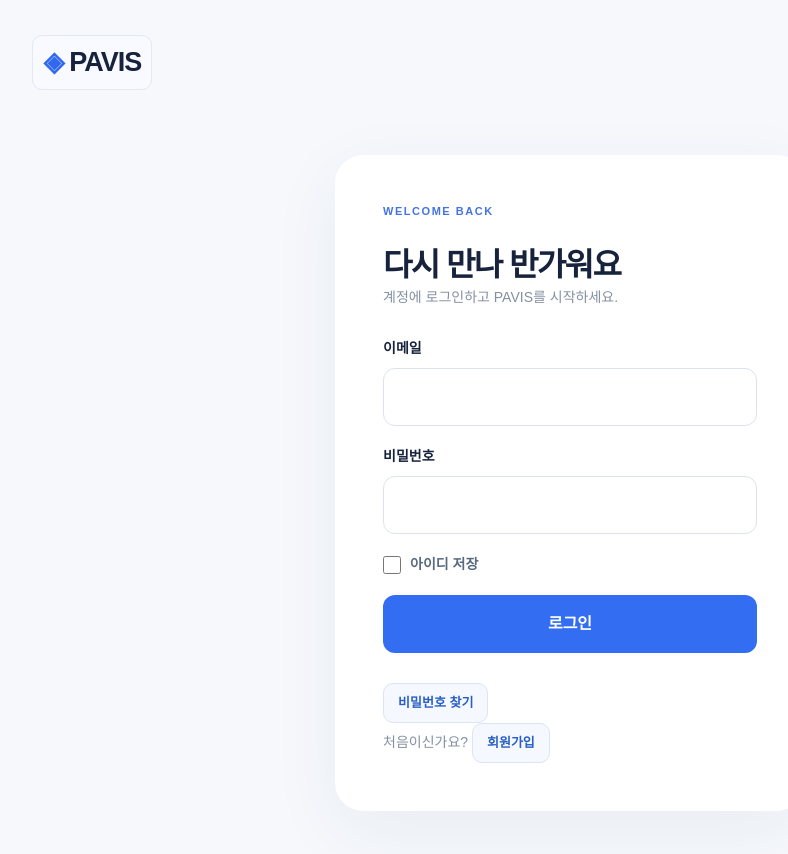
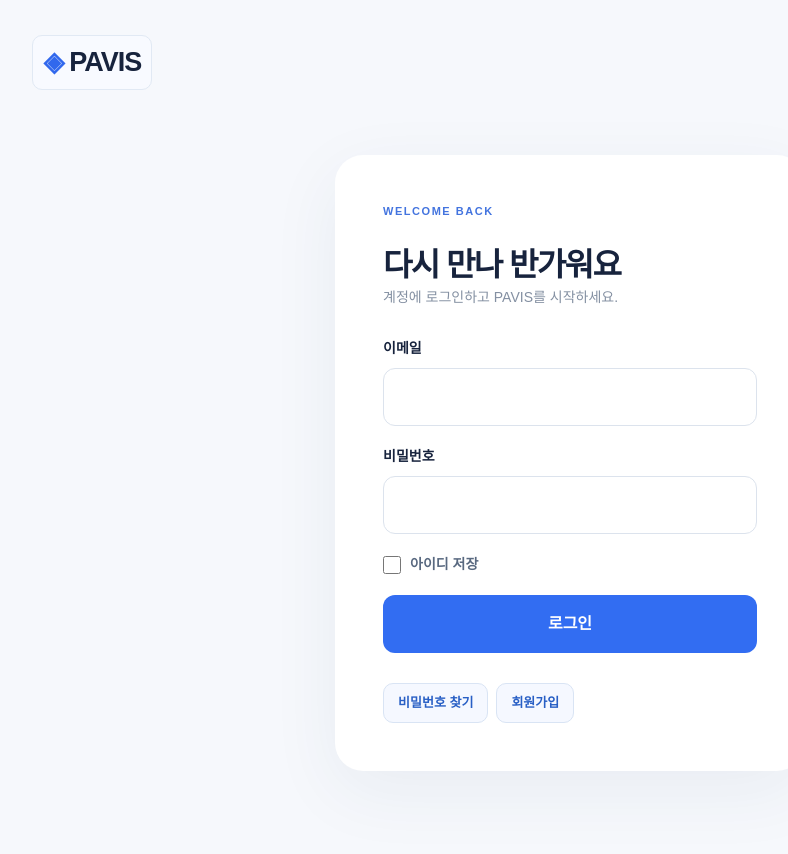
Before and after one commit to zehoss-cmd/Pavis, a Next.js app in the folder apps/web/: page /login in a window 1280 px wide. Shown: the top 854 px of the page, without its empty margins (70-858 px from the left). Built offline with nearby package versions, Linux system fonts and the light colour scheme.

Commit message:
Align login help and signup buttons

```diff
--- a/apps/web/src/app/globals.css
+++ b/apps/web/src/app/globals.css
@@ -113,3 +113,4 @@ a:focus-visible, button:focus-visible, summary:focus-visible { outline: 3px soli
 .auth-card .valuation-history-filter .filter-reset { display: inline-flex; align-items: center; justify-content: center; background: white; border: 1px solid #dce3ed; font-size: 14px; }
 .auth-card .asset-list a.history-compare-link { display: inline-flex; width: fit-content; margin: 4px 0 8px; padding: 9px 14px; border: 1px solid #dce3ed; border-radius: 10px; background: #f7f9fc; }
 .auth-card a.auth-navigation { display: inline-flex; align-items: center; justify-content: center; min-height: 42px; padding: 9px 16px; border: 1px solid #dce3ed; border-radius: 12px; background: #f7f9fc; }
+.login-actions { display: flex; flex-wrap: wrap; align-items: center; gap: 8px; }
--- a/apps/web/src/app/login/page.tsx
+++ b/apps/web/src/app/login/page.tsx
@@ -2,5 +2,5 @@ import Link from 'next/link';
 import { LoginForm } from './login-form';
 export default async function Login({searchParams}: {searchParams: Promise<{error?: string; check?: string; password_reset?: string}>}) {
   const params = await searchParams;
-  return <main className="auth-page"><Link href="/" className="logo">◈ <span>PAVIS</span></Link><div className="auth-card"><p className="eyebrow">WELCOME BACK</p><h1>다시 만나 반가워요</h1><p>계정에 로그인하고 PAVIS를 시작하세요.</p>{params.error && <p className="form-message" role="alert">이메일 또는 비밀번호를 확인해 주세요.</p>}{params.check && <p className="form-message" role="status">가입 요청을 확인했습니다. 이메일 인증이 필요한 경우 받은 편지함을 확인해 주세요.</p>}{params.password_reset && <p className="form-message" role="status">비밀번호가 변경되었습니다. 새 비밀번호로 로그인해 주세요.</p>}<LoginForm /><p><Link href="/forgot-password" className="auth-navigation">비밀번호 찾기</Link></p><p>처음이신가요? <Link href="/signup">회원가입</Link></p></div></main>;
+  return <main className="auth-page"><Link href="/" className="logo">◈ <span>PAVIS</span></Link><div className="auth-card"><p className="eyebrow">WELCOME BACK</p><h1>다시 만나 반가워요</h1><p>계정에 로그인하고 PAVIS를 시작하세요.</p>{params.error && <p className="form-message" role="alert">이메일 또는 비밀번호를 확인해 주세요.</p>}{params.check && <p className="form-message" role="status">가입 요청을 확인했습니다. 이메일 인증이 필요한 경우 받은 편지함을 확인해 주세요.</p>}{params.password_reset && <p className="form-message" role="status">비밀번호가 변경되었습니다. 새 비밀번호로 로그인해 주세요.</p>}<LoginForm /><nav className="login-actions" aria-label="계정 도움말"><Link href="/forgot-password" className="auth-navigation">비밀번호 찾기</Link><Link href="/signup" className="auth-navigation">회원가입</Link></nav></div></main>;
 }
```
